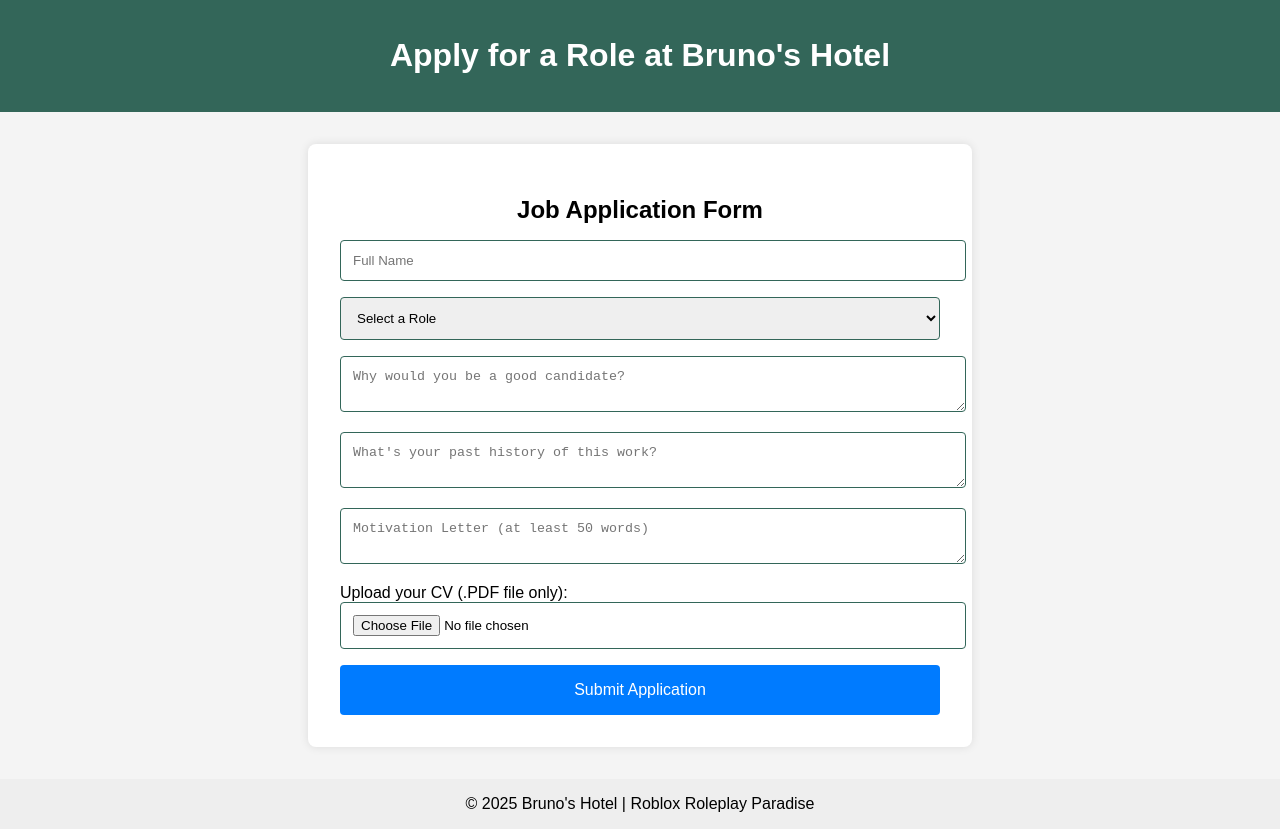
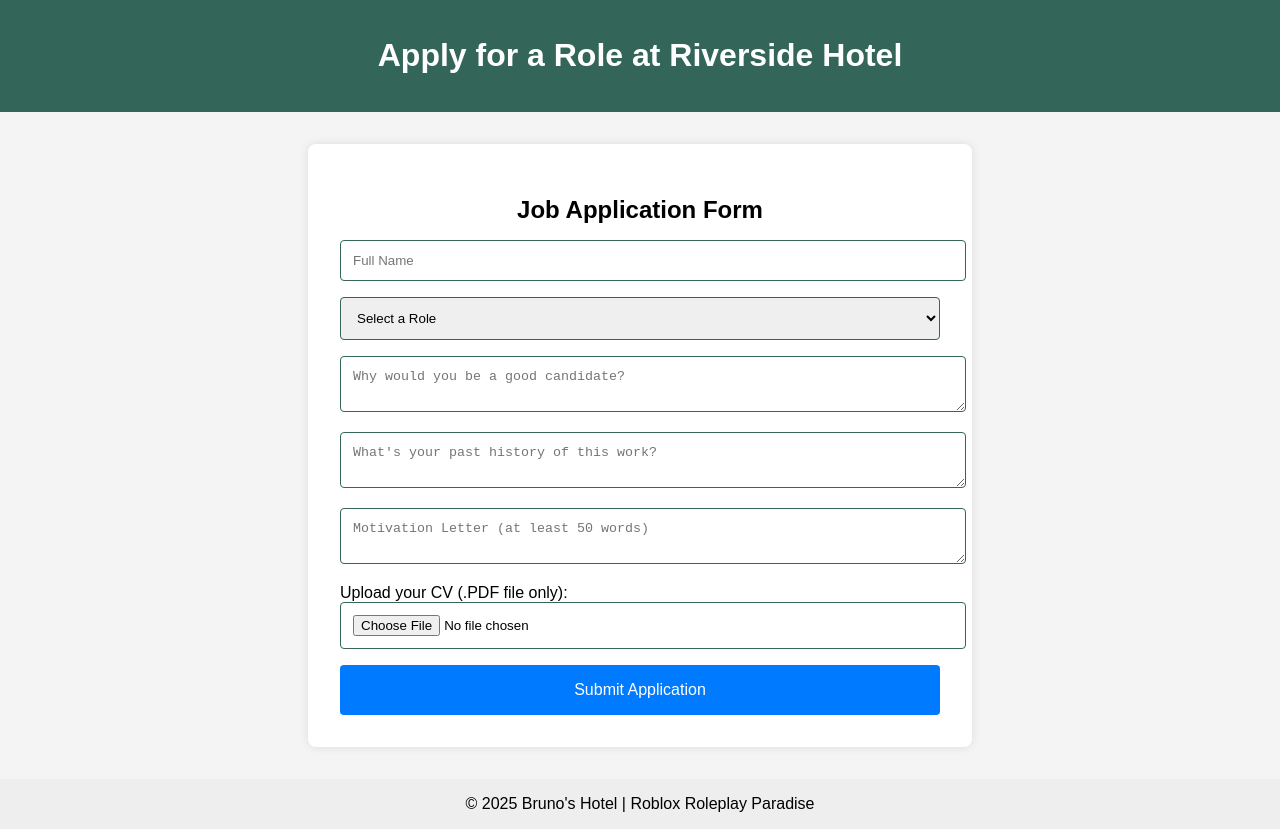
Before and after one commit to BloxyStyle/Application, a plain HTML site: page index.html in a window 1280 px wide. Drawn offline with Linux system fonts and the light colour scheme.

Commit message:
Update index.html

```diff
--- a/index.html
+++ b/index.html
@@ -56,7 +56,7 @@
 <body>
 
   <header>
-    <h1>Apply for a Role at Bruno's Hotel</h1>
+    <h1>Apply for a Role at Riverside Hotel</h1>
   </header>
 
   <form id="jobForm">
```
